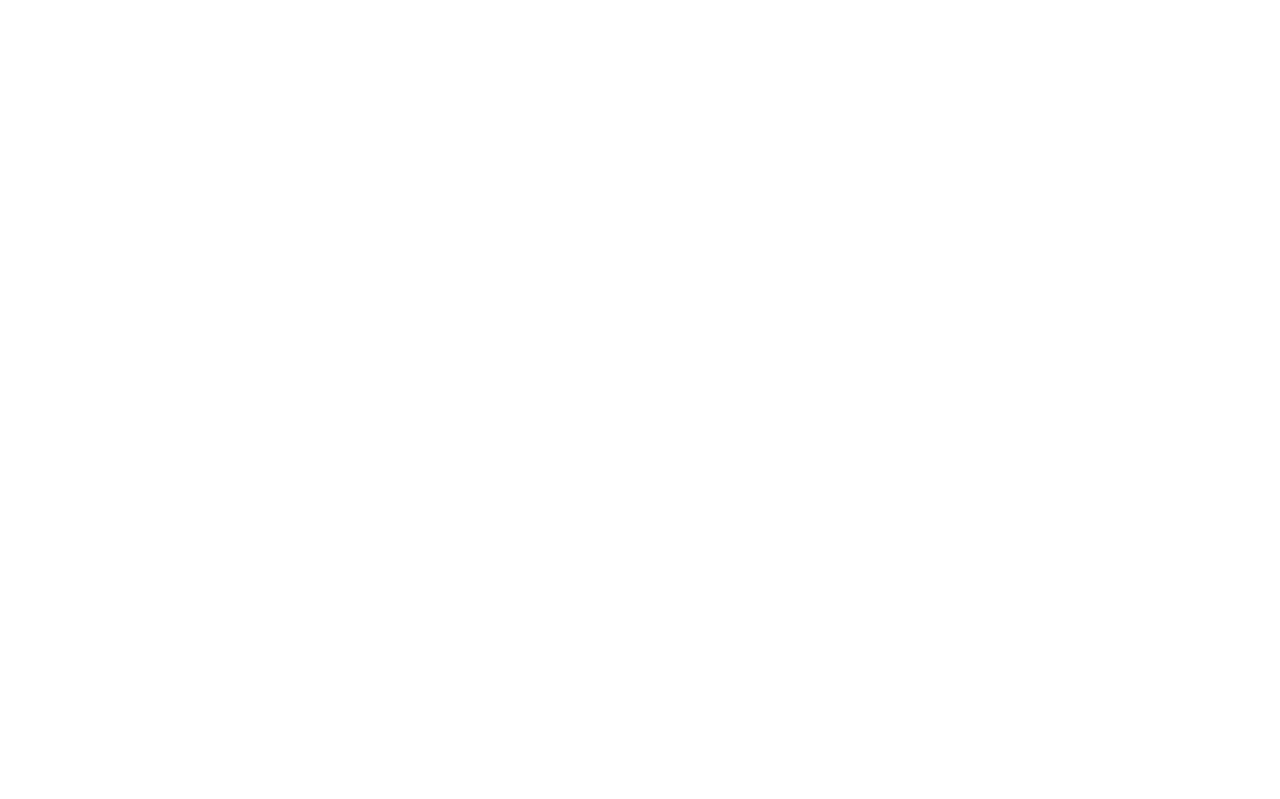
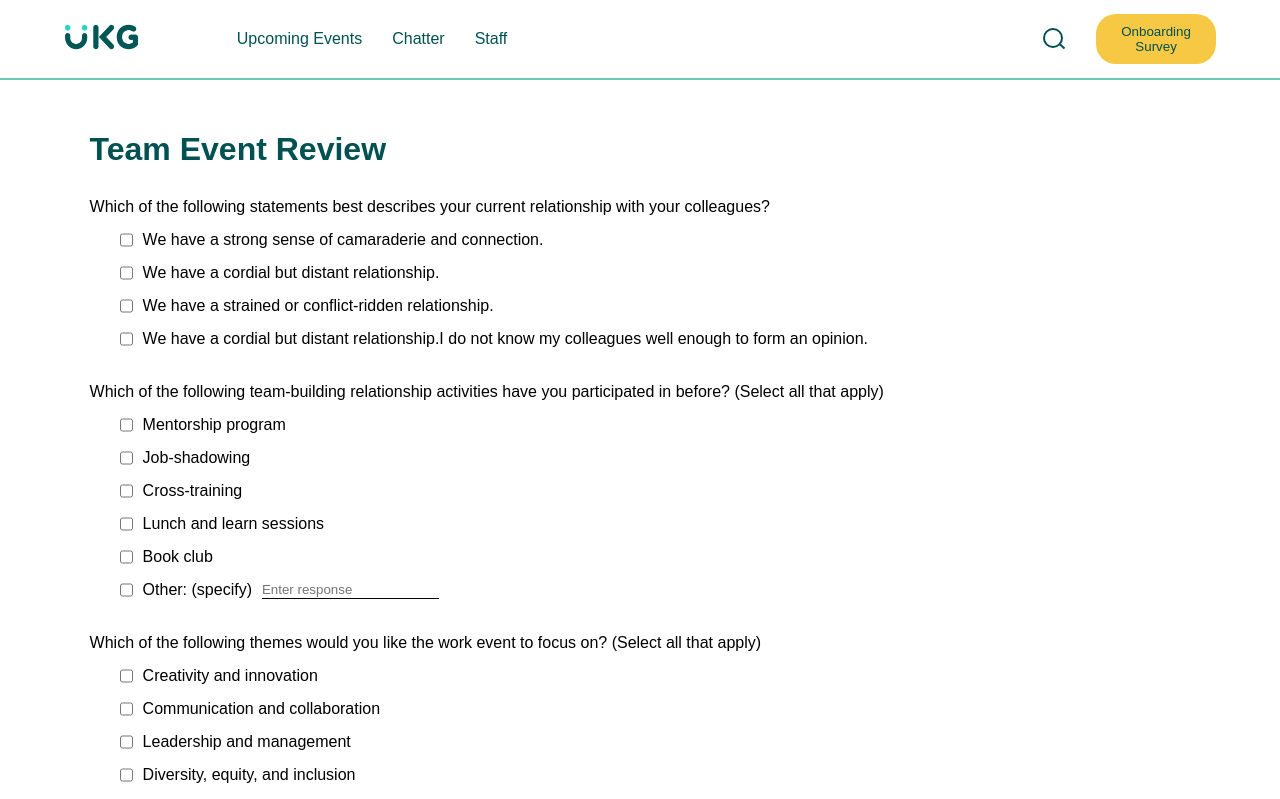
Before and after one commit to luke-mar/industry-front-end, a React (Create React App) app: page /review in a window 1280 px wide. Before the commit this address had no page. Shown: the top 799 px of the page. Built offline with nearby package versions, Linux system fonts and the light colour scheme.

Commit message:
Completed styling for EmployeeForm and Header components.

```diff
--- a/src/App.js
+++ b/src/App.js
@@ -9,9 +9,10 @@
 function App() {
   return (
     <>
-
+    <Header />
       <Routes>
         <Route path="/" element={<UpcomingEvent />} />
+        <Route path="/review" element={<EmployeeForm />} />
       </Routes>
 
     </>
--- a/src/components/EmployeeForm/EmployeeForm.js
+++ b/src/components/EmployeeForm/EmployeeForm.js
@@ -1,10 +1,12 @@
 import "./EmployeeForm.scss";
+import { useNavigate, Link } from "react-router-dom";
 
 function EmployeeForm() {
 
+    const navigate = useNavigate();
     const submitHandler = (e) => {
         e.preventDefault();
-
+        navigate("/");
     }
 
     return (
@@ -15,70 +17,93 @@
                 </h1>
                 <ol>
                     <li className="form__question">
-                        Did you attend the last workplace event?
+                        Which of the following statements best describes your current relationship with your colleagues?
                         <div className="form__options">
-                            <div className="form__option"><input type="checkbox" name="cb1Q1" value="Yes"/><p>Yes</p></div>
-                            <div className="form__option"><input type="checkbox" name="cb2Q1" value="No"/><div>No</div></div>
+                            <div className="form__option"><input className="form__checkbox" type="checkbox" name="cb1Q1" value="We have a strong sense of camaraderie and connection."/><p>We have a strong sense of camaraderie and connection.</p></div>
+                            <div className="form__option"><input className="form__checkbox" type="checkbox" name="cb2Q1" value="We have a cordial but distant relationship."/><div>We have a cordial but distant relationship.</div></div>
+                            <div className="form__option"><input className="form__checkbox" type="checkbox" name="cb3Q1" value="We have a strained or conflict-ridden relationship."/><div>We have a strained or conflict-ridden relationship.</div></div>
+                            <div className="form__option"><input className="form__checkbox" type="checkbox" name="cb4Q1" value="I do not know my colleagues well enough to form an opinion."/><div>We have a cordial but distant relationship.</div>I do not know my colleagues well enough to form an opinion.</div>
                         </div>
                     </li>
                     <li className="form__question">
-                        On a scale of 1-5, how enjyable was the last event?
+                        Which of the following team-building relationship activities have you participated in before? (Select all that apply)
                         <div className="form__options">
-                            <div className="form__option"><input type="checkbox" name="cb1Q2" value="Not at all enjoyable"/><p>Not at all enjoyable</p></div>
-                            <div className="form__option"><input type="checkbox" name="cb2Q2" value="Slightly enjoyable"/><p>Slightly enjoyable</p></div>
-                            <div className="form__option"><input type="checkbox" name="cb3Q2" value="Moderately enjoyable"/><p>Moderately enjoyable</p></div>
-                            <div className="form__option"><input type="checkbox" name="cb4Q2" value="Very enjoyable"/><p>Very enjoyable</p></div>
-                            <div className="form__option"><input type="checkbox" name="cb5Q2" value="Extremely enjoyable"/><p>Extremely enjoyable</p></div>
+                            <div className="form__option"><input className="form__checkbox" type="checkbox" name="cb1Q2" value="Mentorship program"/><p>Mentorship program</p></div>
+                            <div className="form__option"><input className="form__checkbox" type="checkbox" name="cb2Q2" value="Job-shadowing"/><p>Job-shadowing</p></div>
+                            <div className="form__option"><input className="form__checkbox" type="checkbox" name="cb3Q2" value="Cross-training"/><p>Cross-training</p></div>
+                            <div className="form__option"><input className="form__checkbox" type="checkbox" name="cb4Q2" value="Lunch and learning sessions"/><p>Lunch and learn sessions</p></div>
+                            <div className="form__option"><input className="form__checkbox" type="checkbox" name="cb5Q2" value="Book club"/><p>Book club</p></div>
+                            <div className="form__option"><input className="form__checkbox" type="checkbox" name="cb6Q2" value="Other: (specify)"/><p>Other: (specify)</p><input className="form__input" type="text" name="otherInputQ2" placeholder="Enter response"/></div>
                         </div>
                     </li>
                     <li className="form__question">
-                        On a scale of 1-5, how useful was the last event in promoting team building?
+                        Which of the following themes would you like the work event to focus on? (Select all that apply)
                         <div className="form__options">
-                            <div className="form__option"><input type="checkbox" name="cb1Q3" value="Not at all useful"/><p>Not at all useful</p></div>
-                            <div className="form__option"><input type="checkbox" name="cb2Q3" value="Slightly useful"/><p>Slightly useful</p></div>
-                            <div className="form__option"><input type="checkbox" name="cb3Q3" value="Moderately useful"/><p>Moderately useful</p></div>
-                            <div className="form__option"><input type="checkbox" name="cb4Q3" value="Very useful"/><p>Very useful</p></div>
-                            <div className="form__option"><input type="checkbox" name="cb5Q3" value="Extremely useful"/><p>Extremely useful</p></div>
+                            <div className="form__option"><input className="form__checkbox" type="checkbox" name="cb1Q3" value="Creativity and innovation"/><p>Creativity and innovation</p></div>
+                            <div className="form__option"><input className="form__checkbox" type="checkbox" name="cb2Q3" value="Communication and collaboration"/><p>Communication and collaboration</p></div>
+                            <div className="form__option"><input className="form__checkbox" type="checkbox" name="cb3Q3" value="Leadership and management"/><p>Leadership and management</p></div>
+                            <div className="form__option"><input className="form__checkbox" type="checkbox" name="cb4Q3" value="Diversity, equity, and inclusion"/><p>Diversity, equity, and inclusion</p></div>
+                            <div className="form__option"><input className="form__checkbox" type="checkbox" name="cb5Q3" value="Wellness and self-care"/><p>Wellness and self-care</p></div>
+                            <div className="form__option"><input className="form__checkbox" type="checkbox" name="cb6Q3" value="Other: (specify)"/><p>Other: (specify)</p><input className="form__input" type="text" name="otherInputQ3" placeholder="Enter response"/></div>
                         </div>
                     </li>
                     <li className="form__question">
-                        Which of the following activities did you enjoy the most at the last event? (Select all that apply)
+                        What type of work event would you like to participate in next?
                         <div className="form__options">
-                            <div className="form__option"><input type="checkbox" name="cb1Q4" value="Games"/><p>Games</p></div>
-                            <div className="form__option"><input type="checkbox" name="cb2Q4" value="Sports"/><p>Sports</p></div>
-                            <div className="form__option"><input type="checkbox" name="cb3Q4" value="Food and drinks"/><p>Food and drinks</p></div>
-                            <div className="form__option"><input type="checkbox" name="cb4Q4" value="Networking opportunities"/><p>Networking opportunities</p></div>
-                            <div className="form__option"><input type="checkbox" name="cb5Q4" value="Other: (please specify)"/><p>Other: (please specify)</p><input type="text" name="otherInputQ4" placeholder="Enter activity"/></div>
+                            <div className="form__option"><input className="form__checkbox" type="checkbox" name="cb1Q4" value="Team-building activity"/><p>Team-building activity</p></div>
+                            <div className="form__option"><input className="form__checkbox" type="checkbox" name="cb2Q4" value="Networking event"/><p>Networking event</p></div>
+                            <div className="form__option"><input className="form__checkbox" type="checkbox" name="cb3Q4" value="Volunteer opportunity"/><p>Volunteer opportunity</p></div>
+                            <div className="form__option"><input className="form__checkbox" type="checkbox" name="cb4Q4" value="Professional development workshop"/><p>Professional development workshop</p></div>
+                            <div className="form__option"><input className="form__checkbox" type="checkbox" name="cb5Q4" value="Other: (please specify)"/><p>Other: (please specify)</p><input className="form__input" type="text" name="otherInputQ4" placeholder="Enter response"/></div>
                         </div>
                     </li>
                     <li className="form__question">
-                        Which of the following activities did you enjoy the least at the last event? (Select all that apply)
-                        <div className="form__options">
-                            <div className="form__option"><input type="checkbox" name="cb1Q5" value="Not at all likely"/><p>Not at all likely</p></div>
-                            <div className="form__option"><input type="checkbox" name="cb2Q5" value="Slightly likely"/><p>Slightly likely</p></div>
-                            <div className="form__option"><input type="checkbox" name="cb3Q5" value="Moderately likely"/><p>Moderately likely</p></div>
-                            <div className="form__option"><input type="checkbox" name="cb4Q5" value="Very likely"/><p>Very likely</p></div>
-                            <div className="form__option"><input type="checkbox" name="cb5Q5" value="Other: (please specify)"/><p>Other: (please specify)</p> <input type="text" name="otherInputQ5" placeholder="Enter activity"/></div>
+                        What is your preferred time of day to participate in team-building relationship activities?                        <div className="form__options">
+                            <div className="form__option"><input className="form__checkbox" type="checkbox" name="cb1Q5" value="Morning"/><p>Morning</p></div>
+                            <div className="form__option"><input className="form__checkbox" type="checkbox" name="cb2Q5" value="Afternoon"/><p>Afternoon</p></div>
+                            <div className="form__option"><input className="form__checkbox" type="checkbox" name="cb3Q5" value="Evening"/><p>Evening</p></div>
+                            <div className="form__option"><input className="form__checkbox" type="checkbox" name="cb4Q5" value="No preference"/><p>No preference</p></div>
                         </div>
                     </li>
                     <li className="form__question">
-                        On a scale of 1-5, how likely are you to attend future workplace events?
+                        How long would you prefer team-building relationship activities to be?
                         <div className="form__options">
-                            <div className="form__option"><input type="checkbox" name="cb1Q6" value="Not at all likely"/><p>Not at all likely</p></div>
-                            <div className="form__option"><input type="checkbox" name="cb2Q6" value="Slightly likely"/><p>Slightly likely</p></div>
-                            <div className="form__option"><input type="checkbox" name="cb3Q6" value="Moderately likely"/><p>Moderately likely</p></div>
-                            <div className="form__option"><input type="checkbox" name="cb4Q6" value="Very likely"/><p>Very likely</p></div>
-                            <div className="form__option"><input type="checkbox" name="cb5Q6" value="Extremely likely"/><p>Extremely likely</p></div>
+                            <div className="form__option"><input className="form__checkbox" type="checkbox" name="cb1Q6" value="Less than one hour"/><p>Less than one hour</p></div>
+                            <div className="form__option"><input className="form__checkbox" type="checkbox" name="cb2Q6" value="One to two hours"/><p>One to Half daytwo hours</p></div>
+                            <div className="form__option"><input className="form__checkbox" type="checkbox" name="cb3Q6" value="Half day"/><p>Half day</p></div>
+                            <div className="form__option"><input className="form__checkbox" type="checkbox" name="cb4Q6" value="Full day"/><p>Full day</p></div>
+                            <div className="form__option"><input className="form__checkbox" type="checkbox" name="cb5Q6" value="Multiple Days"/><p>Multiple Days</p></div>
                         </div>
                     </li>
                     <li className="form__question">
-                        Do you have any suggestions for improving future workplace events?
+                        How important is it to you that team-building relationship activities are inclusive and accessible to all team members?
                         <div className="form__options">
-                            <textarea name="textarea" placeholder="Write here..."></textarea>
+                            <div className="form__option"><input className="form__checkbox" type="checkbox" name="cb1Q7" value="Very important"/><p>Very important</p></div>
+                            <div className="form__option"><input className="form__checkbox" type="checkbox" name="cb2Q7" value="Somewhat important"/><p>Somewhat important</p></div>
+                            <div className="form__option"><input className="form__checkbox" type="checkbox" name="cb3Q7" value="Indifferent"/><p>Indifferent</p></div>
+                            <div className="form__option"><input className="form__checkbox" type="checkbox" name="cb4Q7" value="Somewhat unimportant"/><p>Somewhat unimportant</p></div>
+                            <div className="form__option"><input className="form__checkbox" type="checkbox" name="cb5Q7" value="Not important at all"/><p>Not important at all</p></div>
+                        </div>
+                    </li>
+                    <li className="form__question">
+                        What is your preferred method for providing feedback on team-building relationship activities after they take place?
+                        <div className="form__options">
+                            <div className="form__option"><input className="form__checkbox" type="checkbox" name="cb1Q8" value="Less than one hour"/><p>In-person discussion with manager or HR representative</p></div>
+                            <div className="form__option"><input className="form__checkbox" type="checkbox" name="cb2Q8" value="Online survey"/><p>Online survey</p></div>
+                            <div className="form__option"><input className="form__checkbox" type="checkbox" name="cb3Q8" value="Anonymous feedback box"/><p>Anonymous feedback box</p></div>
+                            <div className="form__option"><input className="form__checkbox" type="checkbox" name="cb4Q8" value="Other: (please specify)"/><p>Other: (please specify)</p><input className="form__input" type="text" name="otherInputQ4" placeholder="Enter response"/></div>
+                        </div>
+                    </li>
+                    <li className="form__question">
+                        Do you have any suggestions or further comments?
+                        <div className="form__options">
+                            <textarea className="form__textarea" name="textarea" placeholder="Write here..."></textarea>
                         </div>
                     </li>
                 </ol>
-                <button className="form__button" type="submit">Submit Response</button>
+                <div className="form__buttonContainer">
+                    <button className="form__button" type="submit">Submit</button>
+                </div>
             </form>
         </>
     )
--- a/src/components/EmployeeForm/EmployeeForm.scss
+++ b/src/components/EmployeeForm/EmployeeForm.scss
@@ -2,10 +2,12 @@
     padding: 0;
     margin: 0;
     box-sizing: border-box;
+    list-style: decimal;
 }
 
 .form {
     color: #000000;
+    padding: 4% 7%;
     &__h1 {
         padding-bottom: 30px;
         color: #005151;
@@ -20,4 +22,30 @@
         flex-direction: row;
         padding-bottom: 15px;
     }
+    &__checkbox {
+        margin-right: 10px;
+    }
+    &__input {
+        margin-left: 10px;
+        border-bottom: 1px #000000 solid;
+    }
+    &__textarea {
+        border: 1px #D4D4D4 solid;
+        width: 600px;
+        height: 200px;
+        border-radius: 5px;
+        padding: 15px 15px 15px 30px;
+    }
+    &__buttonContainer {
+        display: flex;
+        justify-content: center;
+        margin-top: 30px;
+    }
+    &__button {
+        color: #005151;
+        padding: 10px;
+        background-color: #66CBBB;
+        border-radius: 20px;
+        font-weight: bold;
+    }
 }
--- a/src/components/Header/Header.js
+++ b/src/components/Header/Header.js
@@ -1,18 +1,22 @@
 import "./Header.scss";
-// import { logo } from "/";
+import logo from "../../Assets/logo/UKG-logo.png";
+import searchIcon from "../../Assets/Vector/Search.svg";
+import { useNavigate, Link } from "react-router-dom";
 
 function Header() {
     return (
         <nav className="nav">
-            <div className="nav__logo"></div>
+            <div className="nav__logoContainer">
+                <Link to="https://www.ukg.com/"><img className="nav__logo" src={logo} alt="UKG company logo"/></Link>
+            </div>
             <div className="nav__links">
-                <a className="nav__link">Upcoming Events</a>
-                <a className="nav__link">Chatter</a>
-                <a className="nav__link">Staff</a>
+                <Link to="https://www.ukg.com/" className="nav__link">Upcoming Events</Link>
+                <Link to="https://www.ukg.com/" className="nav__link">Chatter</Link>
+                <Link to="https://www.ukg.com/" className="nav__link">Staff</Link>
             </div>
             <div className="nav__searchAndButton">
-                <img src="" alt="Search icon"/>
-                <button type="button"><a href="/">Onboarding Survery</a></button>
+                <img src={searchIcon} alt="Search icon"/>
+                <button className="nav__obButton" type="button"><a className="nav__buttonLink" href="/">Onboarding Survey</a></button>
             </div>
         </nav>
     )
--- a/src/components/Header/Header.scss
+++ b/src/components/Header/Header.scss
@@ -1,22 +1,46 @@
 .nav {
     display: flex;
     align-items: center;
-    height: 8vh;
-    border-bottom: 1px #005151 solid;
+    height: 10vh;
+    border-bottom: 2px #66CBBB solid;
     display: flex;
     flex-direction: row;
+    padding-right: 5%;
+    padding-left: 5%;
+    &__logoContainer {
+        width: 15%;
+    }
     &__logo {
-        width: 20%;
+        width: 75px;
     }
     &__links {
-        width: 60%;
+        width: 70%;
     }
     &__link {
         color: #005151;
         padding-right: 30px;
     }
+    &__link:visited {
+        color: #005151;
+    }
+    &__link:hover {
+        font-weight: bold;
+    }
     &__searchAndButton {
         display: flex;
-        width: 20%;
+        width: 15%;
+    }
+    &__obButton {
+        color: #005151;
+        padding: 10px;
+        background-color: #F6C844;
+        border-radius: 20px;
+        margin-left: 30px;
+    }
+    &__buttonLink {
+        color: #005151;
+    }
+    &__buttonLink:visited {
+        color: #005151;
     }
 }
```
